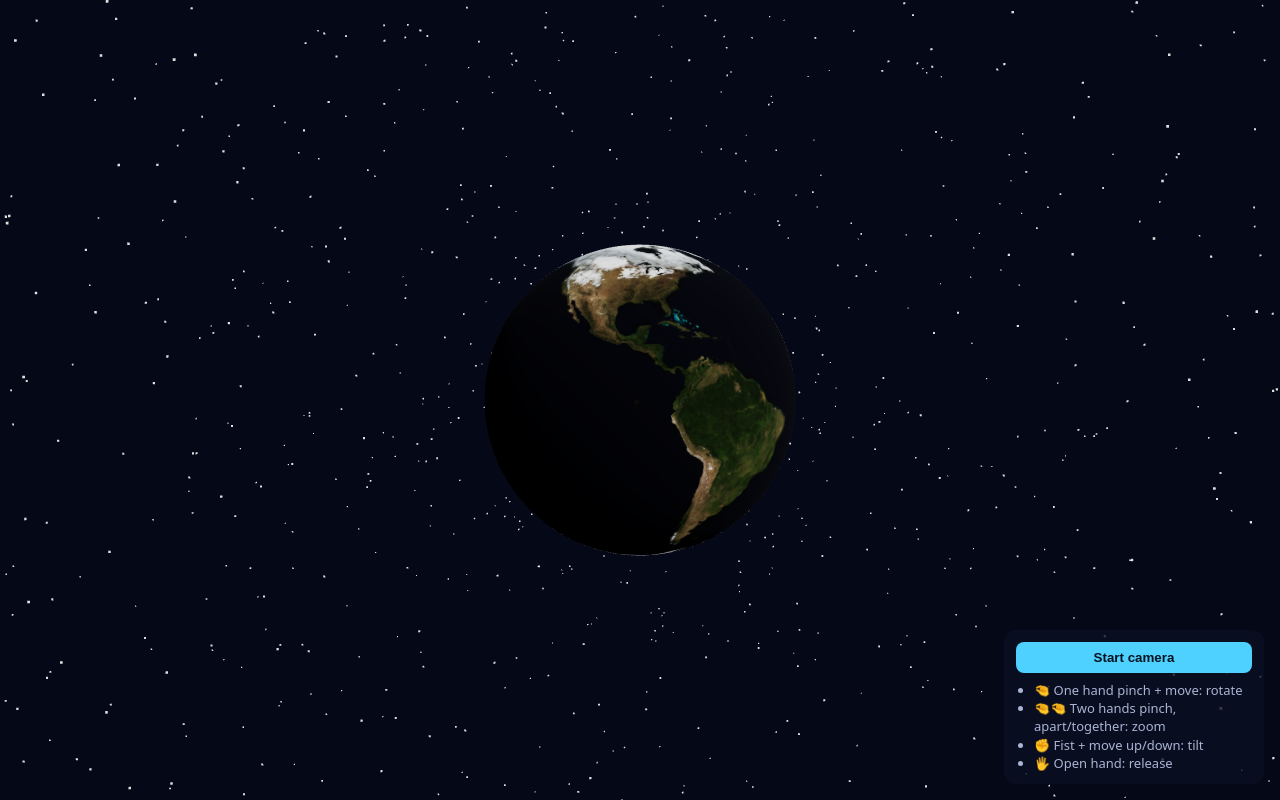
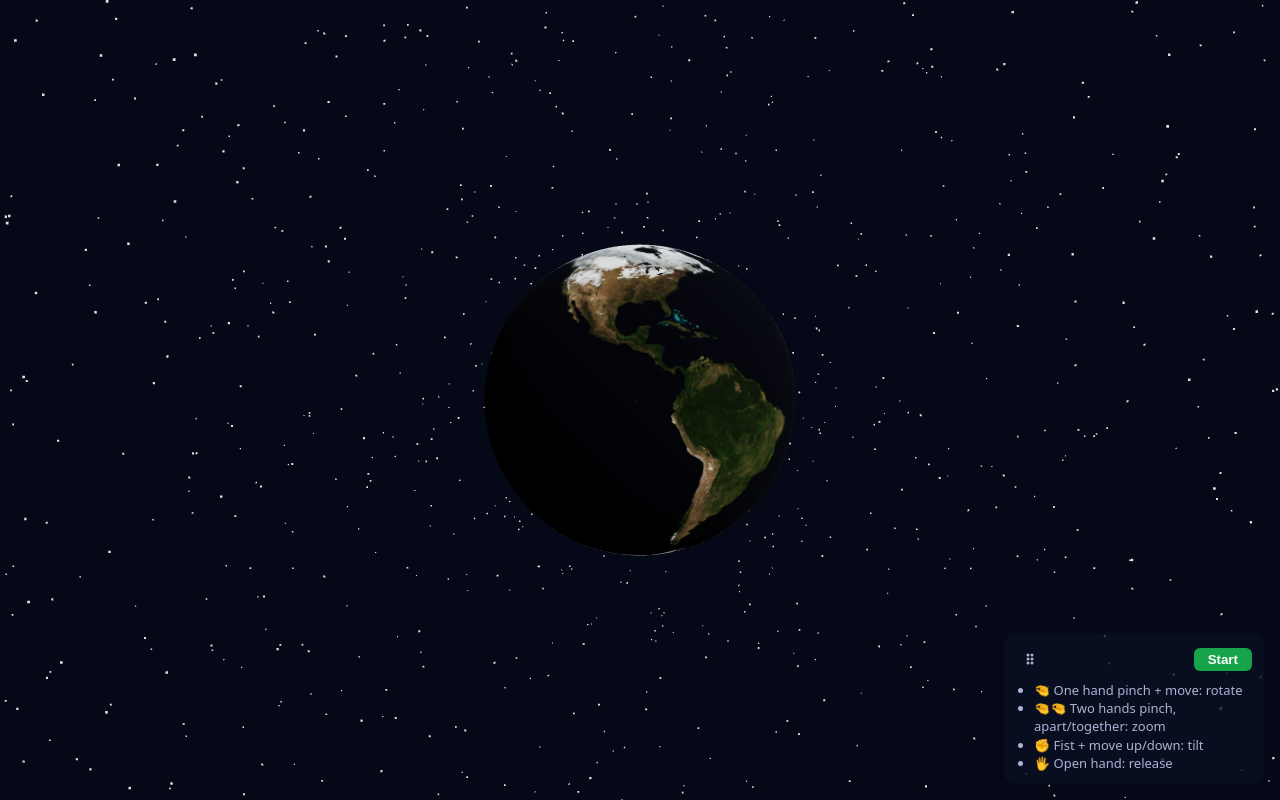
Before and after one commit to brandonchanfennimore/CatGPT, a React (Vite) app: page / in a window 1280 px wide. Built offline with nearby package versions, Linux system fonts and the light colour scheme.

Commit message:
added camera modal controls

```diff
--- a/src/App.jsx
+++ b/src/App.jsx
@@ -8,7 +8,7 @@ import HandTracker from "./hands/HandTracker";
 export default function App() {
   // Shared "mailbox" between the webcam (outside the 3D canvas) and the camera
   // controls (inside it). A ref, not state, so 30 updates a second don't re-render React.
-  const gesture = useRef({ mode: "none", dx: 0, dy: 0, dSpread: 0 });
+  const gestureRef = useRef({ mode: "none", dx: 0, dy: 0, dSpread: 0 });
 
   return (
     <div style={{ width: "100vw", height: "100vh" }}>
@@ -27,10 +27,10 @@ export default function App() {
           minDistance={EARTH_RADIUS * 1.05}
           maxDistance={EARTH_RADIUS * 10}
         />
-        <HandCameraControls gesture={gesture} earthRadius={EARTH_RADIUS} />
+        <HandCameraControls gestureRef={gestureRef} earthRadius={EARTH_RADIUS} />
       </Canvas>
 
-      <HandTracker gesture={gesture} />
+      <HandTracker gestureRef={gestureRef} />
     </div>
   );
 }
--- a/src/hands/HandCameraControls.jsx
+++ b/src/hands/HandCameraControls.jsx
@@ -5,9 +5,6 @@
  * The mouse/touch OrbitControls stay in charge of the camera; we only nudge
  * the camera position and call controls.update(), so both work together.
  */
-/* eslint-disable react-hooks/immutability --
-   useFrame runs outside React rendering. Mutating refs and three.js objects there
-   every frame is the normal react-three-fiber pattern (no re-renders). */
 import { useFrame, useThree } from "@react-three/fiber";
 import { useRef } from "react";
 import { MathUtils, Spherical, Vector3 } from "three";
@@ -21,7 +18,7 @@ const TILT_SPEED = 2; // radians per full video height
 const spherical = new Spherical();
 const offset = new Vector3();
 
-export default function HandCameraControls({ gesture, earthRadius }) {
+export default function HandCameraControls({ gestureRef, earthRadius }) {
   const camera = useThree((s) => s.camera);
   const controls = useThree((s) => s.controls); // set by <OrbitControls makeDefault />
   const tilt = useRef(0); // how far the camera looks up from the Earth's centre
@@ -29,7 +26,7 @@ export default function HandCameraControls({ gesture, earthRadius }) {
   // Runs every frame, AFTER OrbitControls.update() (drei runs that at priority -1).
   useFrame(() => {
     if (!controls) return;
-    const g = gesture.current;
+    const g = gestureRef.current;
 
     if (g.dx || g.dy || g.dSpread) {
       // Describe the camera position as "spherical coordinates" around the target:
--- a/src/hands/HandTracker.jsx
+++ b/src/hands/HandTracker.jsx
@@ -1,13 +1,15 @@
 /*
  * HandTracker - the webcam panel in the corner.
- *  1. "Start camera" button (browsers only allow the camera after a click).
+ *  0. A drag handle: drop the panel anywhere and it snaps to the nearest corner.
+ *  1. Start/Stop button (browsers only allow the camera after a click).
  *  2. Runs MediaPipe HandLandmarker on each video frame.
  *  3. Draws the hand skeleton over the preview.
- *  4. Turns landmarks into gestures and writes the movement into `gesture.current`,
+ *  4. Turns landmarks into gestures and writes the movement into `gestureRef.current`,
  *     which HandCameraControls reads inside the 3D scene.
  */
 import { DrawingUtils, FilesetResolver, HandLandmarker } from "@mediapipe/tasks-vision";
 import { useEffect, useRef, useState } from "react";
+import { flushSync } from "react-dom";
 import { createGestureTracker } from "./gesture";
 
 // The WASM runtime must match the installed package version (see package.json).
@@ -17,13 +19,15 @@ const MODEL_URL =
 
 const LABELS = { none: "No hand", open: "Open hand (released)", rotate: "Rotate", zoom: "Zoom", tilt: "Tilt" };
 
-export default function HandTracker({ gesture }) {
+export default function HandTracker({ gestureRef }) {
   const videoRef = useRef(null);
   const canvasRef = useRef(null);
   const cleanupRef = useRef(null);
   const [state, setState] = useState("idle"); // idle | loading | running | error
   const [message, setMessage] = useState("");
   const [mode, setMode] = useState("none");
+  const panelRef = useRef(null);
+  const dragHandle = useCornerSnap(panelRef);
 
   // Stop the camera and model when the component goes away.
   useEffect(() => () => cleanupRef.current?.(), []);
@@ -93,7 +97,7 @@ export default function HandTracker({ gesture }) {
 
         // Add this frame's movement to whatever the 3D scene hasn't used yet.
         const g = track(result.landmarks);
-        const shared = gesture.current;
+        const shared = gestureRef.current;
         shared.mode = g.mode;
         shared.dx += g.dx;
         shared.dy += g.dy;
@@ -114,27 +118,60 @@ export default function HandTracker({ gesture }) {
     setState("running");
   }
 
+  function stop() {
+    cleanupRef.current?.(); // stops the camera light, the loop and the model
+    cleanupRef.current = null;
+    videoRef.current.srcObject = null;
+    // Clear any leftover movement so the globe doesn't keep drifting.
+    gestureRef.current = { mode: "none", dx: 0, dy: 0, dSpread: 0 };
+    setMode("none");
+    setState("idle");
+  }
+
   function fail(text) {
     setState("error");
     setMessage(text);
   }
 
   return (
-    <div className="hand-panel">
+    <div className="hand-panel" ref={panelRef} data-corner={dragHandle.corner}>
+      {/* Top bar: drag handle on the left, Start/Stop on the right. */}
+      <div className="hand-header">
+        <button
+          type="button"
+          className="hand-drag"
+          aria-label="Move panel. Drag it, or use arrow keys to pick a corner."
+          title="Drag to move"
+          {...dragHandle.props}
+        >
+          {/* "Grip" icon: six dots */}
+          <svg width="16" height="16" viewBox="0 0 16 16" aria-hidden="true">
+            {[4, 8, 12].map((y) =>
+              [6, 10].map((x) => <circle key={`${x}-${y}`} cx={x} cy={y} r="1.5" fill="currentColor" />)
+            )}
+          </svg>
+        </button>
+        {state === "running" ? (
+          <button type="button" className="hand-toggle stop" onClick={stop}>
+            Stop
+          </button>
+        ) : (
+          <button type="button" className="hand-toggle start" onClick={start} disabled={state === "loading"}>
+            {state === "loading" ? "Starting…" : "Start"}
+          </button>
+        )}
+      </div>
+
       <div className="hand-preview" hidden={state !== "running"}>
         {/* Both are mirrored with CSS so it looks like a mirror, matching gesture.js. */}
         <video ref={videoRef} playsInline muted />
         <canvas ref={canvasRef} />
       </div>
 
-      {state === "running" ? (
+      {state === "running" && (
         <p className="hand-status">
           Gesture: <strong>{LABELS[mode]}</strong>
         </p>
-      ) : (
-        <button onClick={start} disabled={state === "loading"}>
-          {state === "loading" ? "Starting…" : "Start camera"}
-        </button>
       )}
       {message && <p className="hand-error">{message}</p>}
 
@@ -147,3 +184,67 @@ export default function HandTracker({ gesture }) {
     </div>
   );
 }
+
+/*
+ * useCornerSnap - lets the user drag the panel and "magnetically" snaps it to the
+ * nearest screen corner on release.
+ *
+ * How: the corner is stored in React state and CSS anchors the panel there
+ * (see [data-corner] in index.css). While dragging, we only move the panel
+ * visually with a CSS transform. On release we pick the corner closest to the
+ * panel's centre, then animate from where it was dropped into the corner
+ * (the "FLIP" trick: measure First, switch to Last, Invert with a transform, Play).
+ */
+function useCornerSnap(panelRef) {
+  const [corner, setCorner] = useState("br"); // t/b = top/bottom, l/r = left/right
+  const dragStart = useRef(null);
+
+  function snapTo(next) {
+    const panel = panelRef.current;
+    const before = panel.getBoundingClientRect(); // where it is now (maybe mid-drag)
+    flushSync(() => setCorner(next)); // apply the new corner to the DOM right away
+    panel.style.transition = "none";
+    panel.style.transform = "none";
+    const after = panel.getBoundingClientRect(); // where the corner puts it
+    // Jump back visually to where it was...
+    panel.style.transform = `translate(${before.left - after.left}px, ${before.top - after.top}px)`;
+    panel.getBoundingClientRect(); // force the browser to apply that before animating
+    // ...then glide into the corner. The curve overshoots a little = "magnetic" feel.
+    const reduceMotion = matchMedia("(prefers-reduced-motion: reduce)").matches;
+    panel.style.transition = reduceMotion ? "none" : "transform 0.35s cubic-bezier(0.2, 1.3, 0.4, 1)";
+    panel.style.transform = "";
+  }
+
+  const props = {
+    onPointerDown(e) {
+      e.currentTarget.setPointerCapture(e.pointerId); // keep receiving moves outside the handle
+      dragStart.current = { x: e.clientX, y: e.clientY };
+      panelRef.current.style.transition = "none";
+    },
+    onPointerMove(e) {
+      if (!dragStart.current) return;
+      const dx = e.clientX - dragStart.current.x;
+      const dy = e.clientY - dragStart.current.y;
+      panelRef.current.style.transform = `translate(${dx}px, ${dy}px)`;
+    },
+    onPointerUp() {
+      if (!dragStart.current) return;
+      dragStart.current = null;
+      const r = panelRef.current.getBoundingClientRect();
+      const top = r.top + r.height / 2 < innerHeight / 2;
+      const left = r.left + r.width / 2 < innerWidth / 2;
+      snapTo((top ? "t" : "b") + (left ? "l" : "r"));
+    },
+    // Keyboard users: arrow keys move the panel to another corner.
+    onKeyDown(e) {
+      const keys = { ArrowUp: "t" + corner[1], ArrowDown: "b" + corner[1], ArrowLeft: corner[0] + "l", ArrowRight: corner[0] + "r" };
+      if (keys[e.key] && keys[e.key] !== corner) {
+        e.preventDefault();
+        snapTo(keys[e.key]);
+      }
+    },
+  };
+  props.onPointerCancel = props.onPointerUp;
+
+  return { corner, props };
+}
--- a/src/index.css
+++ b/src/index.css
@@ -17,11 +17,9 @@ body {
 }
 
 
-/* ---- Webcam / hand-gesture panel (bottom-right corner) ---- */
+/* ---- Webcam / hand-gesture panel (snaps to a corner) ---- */
 .hand-panel {
   position: fixed;
-  right: 16px;
-  bottom: 16px;
   width: 260px;
   padding: 12px;
   border-radius: 12px;
@@ -29,6 +27,36 @@ body {
   color: #e6ecff;
   font: 14px/1.4 system-ui, sans-serif;
 }
+/* Which corner the panel sits in (set by useCornerSnap in HandTracker.jsx). */
+.hand-panel[data-corner^="t"] { top: 16px; }
+.hand-panel[data-corner^="b"] { bottom: 16px; }
+.hand-panel[data-corner$="l"] { left: 16px; }
+.hand-panel[data-corner$="r"] { right: 16px; }
+
+.hand-header {
+  display: flex;
+  justify-content: space-between;
+  align-items: center;
+  margin-bottom: 8px;
+}
+.hand-drag {
+  display: grid;
+  place-items: center;
+  width: 28px;
+  height: 28px;
+  padding: 0;
+  border: 0;
+  border-radius: 6px;
+  background: transparent;
+  color: #aab4d4;
+  cursor: grab;
+  touch-action: none; /* let touch drags move the panel instead of scrolling */
+}
+.hand-drag:hover { background: rgba(255, 255, 255, 0.08); color: #e6ecff; }
+.hand-drag:active { cursor: grabbing; }
+.hand-drag:focus-visible,
+.hand-toggle:focus-visible { outline: 2px solid #4fd1ff; outline-offset: 2px; }
+
 .hand-preview {
   position: relative;
   aspect-ratio: 4 / 3;
@@ -43,17 +71,17 @@ body {
   height: 100%;
   transform: scaleX(-1); /* mirror, like a selfie */
 }
-.hand-panel button {
-  width: 100%;
-  padding: 8px;
+.hand-toggle {
+  padding: 4px 14px;
   border: 0;
-  border-radius: 8px;
-  background: #4fd1ff;
-  color: #04121f;
+  border-radius: 6px;
+  color: #fff;
   font-weight: 600;
   cursor: pointer;
 }
-.hand-panel button:disabled { opacity: 0.6; cursor: wait; }
+.hand-toggle.start { background: #16a34a; } /* green = camera off, click to start */
+.hand-toggle.stop { background: #dc2626; } /* red = camera on, click to stop */
+.hand-toggle:disabled { opacity: 0.6; cursor: wait; }
 .hand-status { margin: 8px 0 0; }
 .hand-error { margin: 8px 0 0; color: #ffb4a8; }
 .hand-guide { margin: 8px 0 0; padding-left: 18px; color: #aab4d4; font-size: 13px; }
```
